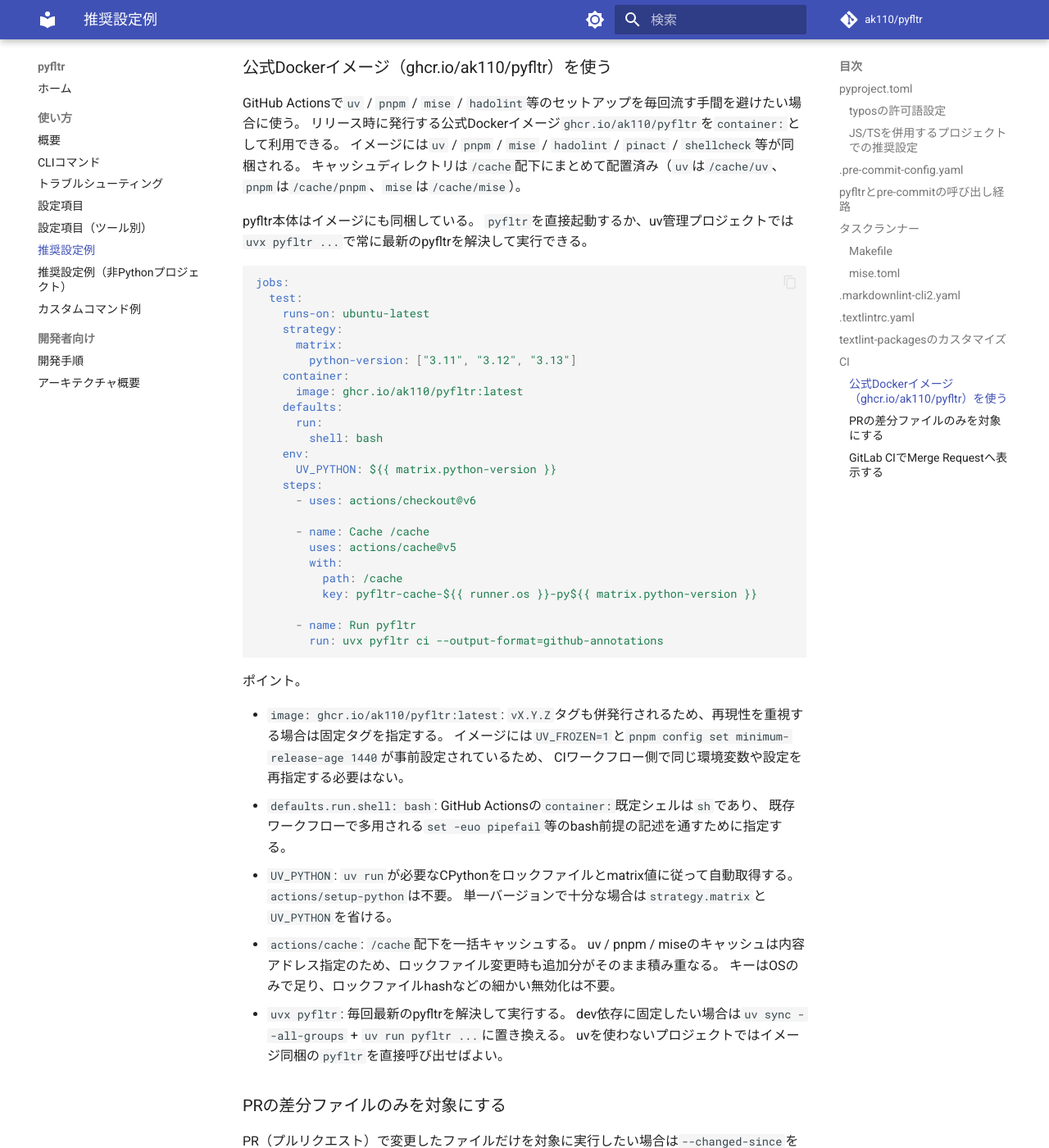
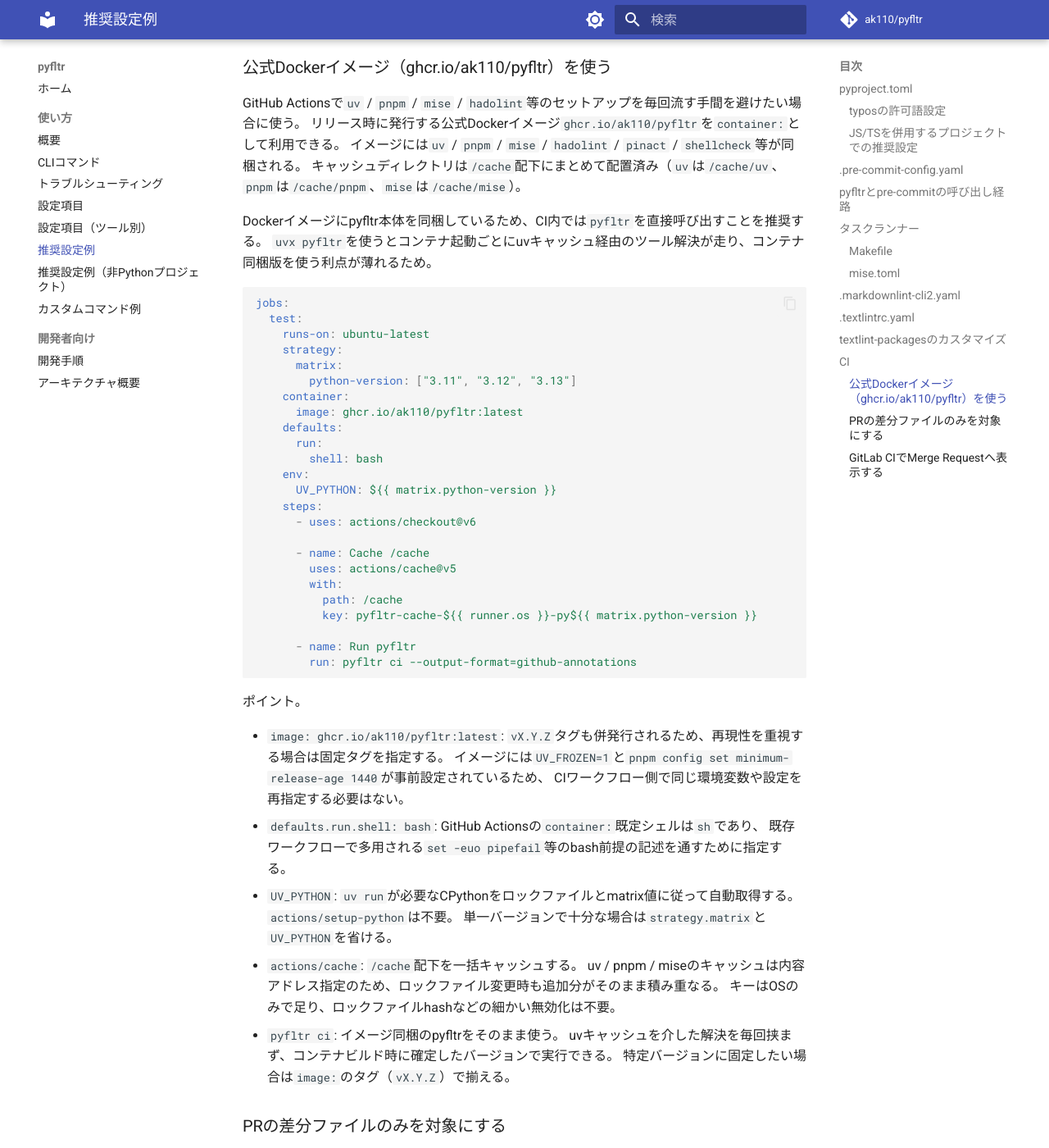
Before and after one commit to ak110/pyfltr, an MkDocs documentation site: the page built from docs/guide/recommended.md, in a window 1280 px wide and 1400 px high, scrolled down 8758 px. Shown: the whole window at 82% size. Built offline with MkDocs 1.6.1 and Material for MkDocs 9.7.7, drawn with Linux system fonts in a browser that asks for light colours; comment, search, counter and statistics services are not loaded; some of the changed text lies outside the part shown.

Commit message:
docs(recommended): Dockerイメージ使用時はpyfltr ciを直接実行を推奨に変更する
公式Dockerイメージ`ghcr.io/ak110/pyfltr:latest`にpyfltr本体を同梱しているため、
コンテナ同梱版を直接実行する方がuvxキャッシュ経由より利点が大きい。
CI例コマンドと説明文をその方針に合わせて更新する。
あわせてCI workflowの`uv sync`呼び出しを`--all-extras`込みに統一する。

````diff
--- a/.gitlab-ci.yml
+++ b/.gitlab-ci.yml
@@ -45,7 +45,7 @@
     - export PATH="$HOME/.local/bin:$HOME/.local/share/mise/shims:$HOME/.local/share/mise/bin:$PATH"
     - mise trust --all
     # 依存インストール
-    - uv sync --all-groups
+    - uv sync --all-groups --all-extras
   script:
     # --output-file 指定時はstdoutにtext形式の進捗も出力される
     - uv run --with-editable=. pyfltr ci --output-format=code-quality --output-file=code-quality-report.json
@@ -86,7 +86,7 @@
     - $env:PATH = "$env:USERPROFILE\.local\share\mise\shims;$env:PATH"
     - mise trust --all
     # 依存インストール
-    - uv sync --all-groups
+    - uv sync --all-groups --all-extras
   script:
     - uv run --with-editable=. pyfltr ci --output-format=code-quality --output-file=code-quality-report.json
   artifacts:
--- a/docs/guide/recommended.md
+++ b/docs/guide/recommended.md
@@ -196,13 +196,13 @@
 
 # 開発環境のセットアップ
 setup:
-	uv sync --all-groups
-	uv run pre-commit install
+	uv sync --all-groups --all-extras
+	uvx pre-commit install
 
 # 依存パッケージをアップグレードし全テスト実行
 update:
 	env --unset UV_FROZEN uv sync --upgrade --all-groups
-	uv run pre-commit autoupdate
+	uvx pre-commit autoupdate
 	$(MAKE) test
 
 # フォーマット + 軽量lint（開発時の手動実行用。自動修正あり）
@@ -401,8 +401,8 @@
 イメージには`uv` / `pnpm` / `mise` / `hadolint` / `pinact` / `shellcheck`等が同梱される。
 キャッシュディレクトリは`/cache`配下にまとめて配置済み（`uv`は`/cache/uv`、`pnpm`は`/cache/pnpm`、`mise`は`/cache/mise`）。
 
-pyfltr本体はイメージにも同梱している。
-`pyfltr`を直接起動するか、uv管理プロジェクトでは`uvx pyfltr ...`で常に最新のpyfltrを解決して実行できる。
+Dockerイメージにpyfltr本体を同梱しているため、CI内では`pyfltr`を直接呼び出すことを推奨する。
+`uvx pyfltr`を使うとコンテナ起動ごとにuvキャッシュ経由のツール解決が走り、コンテナ同梱版を使う利点が薄れるため。
 
 ```yaml
 jobs:
@@ -428,7 +428,7 @@
           key: pyfltr-cache-${{ runner.os }}-py${{ matrix.python-version }}
 
       - name: Run pyfltr
-        run: uvx pyfltr ci --output-format=github-annotations
+        run: pyfltr ci --output-format=github-annotations
 ```
 
 ポイント。
@@ -443,9 +443,9 @@
 - `actions/cache`: `/cache`配下を一括キャッシュする。
   uv / pnpm / miseのキャッシュは内容アドレス指定のため、ロックファイル変更時も追加分がそのまま積み重なる。
   キーはOSのみで足り、ロックファイルhashなどの細かい無効化は不要。
-- `uvx pyfltr`: 毎回最新のpyfltrを解決して実行する。
-  dev依存に固定したい場合は`uv sync --all-groups` + `uv run pyfltr ...`に置き換える。
-  uvを使わないプロジェクトではイメージ同梱の`pyfltr`を直接呼び出せばよい。
+- `pyfltr ci`: イメージ同梱のpyfltrをそのまま使う。
+  uvキャッシュを介した解決を毎回挟まず、コンテナビルド時に確定したバージョンで実行できる。
+  特定バージョンに固定したい場合は`image:`のタグ（`vX.Y.Z`）で揃える。
 
 ### PRの差分ファイルのみを対象にする
 
````
Also changed, not shown: CLAUDE.md (+0 -1 lines), README.md (+3 -11 lines), docs/guide/index.md (+1 -3 lines), 2 other files.
